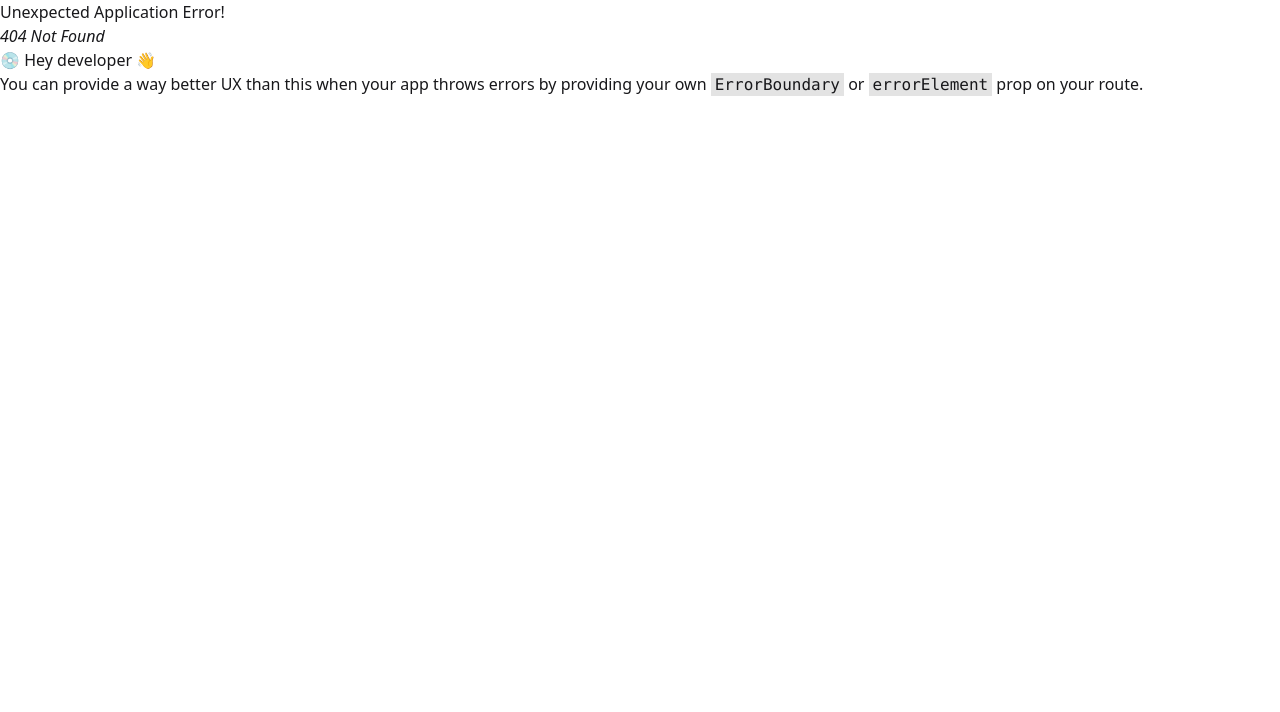
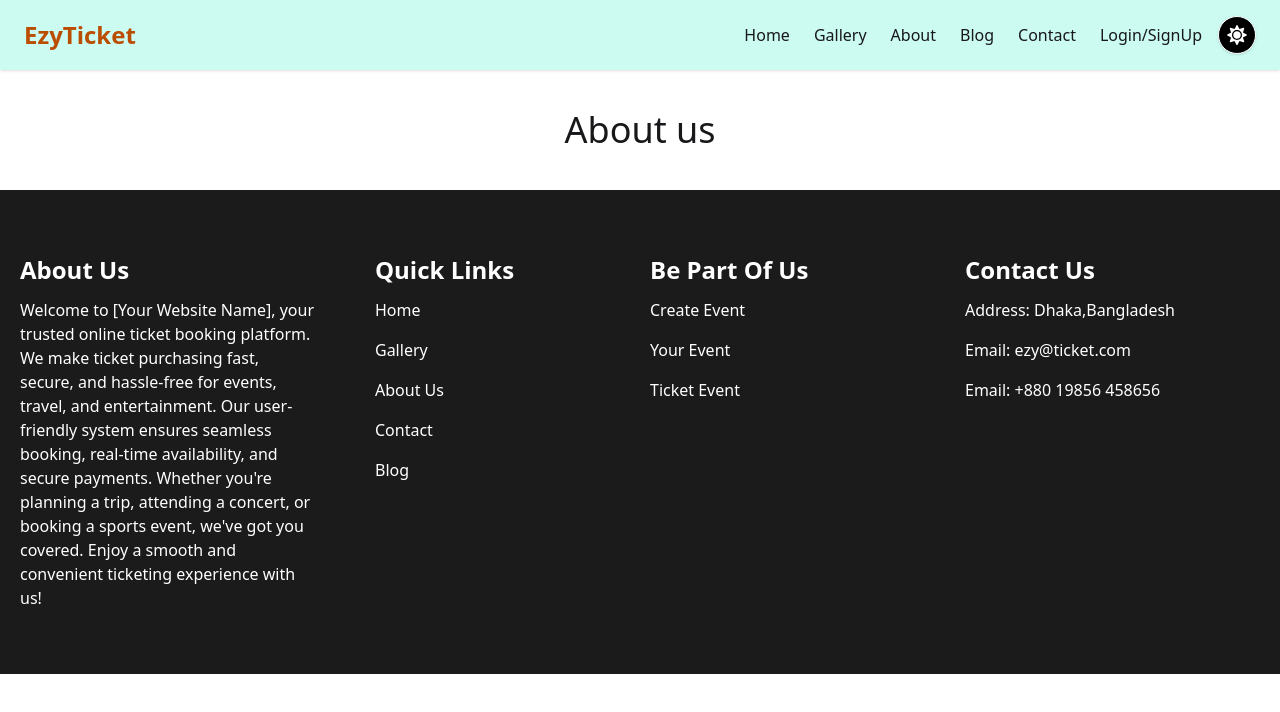
Before and after one commit to mazharul90007/ezy-ticket-client, a React (Vite) app: page /about in a window 1280 px wide. Before the commit this address had no page. Shown: the top 712 px of the page. Built offline with nearby package versions, Linux system fonts and the light colour scheme.

Commit message:
added about page

```diff
--- /dev/null
+++ b/src/Pages/About/About.jsx
@@ -0,0 +1,10 @@
+
+const About = () => {
+  return (
+    <div>
+        <h1 className="text-4xl text-center my-10">About us</h1>
+    </div>
+  )
+}
+
+export default About
```
Also changed, not shown: src/Routes/Route.jsx (+6 -1 lines).
